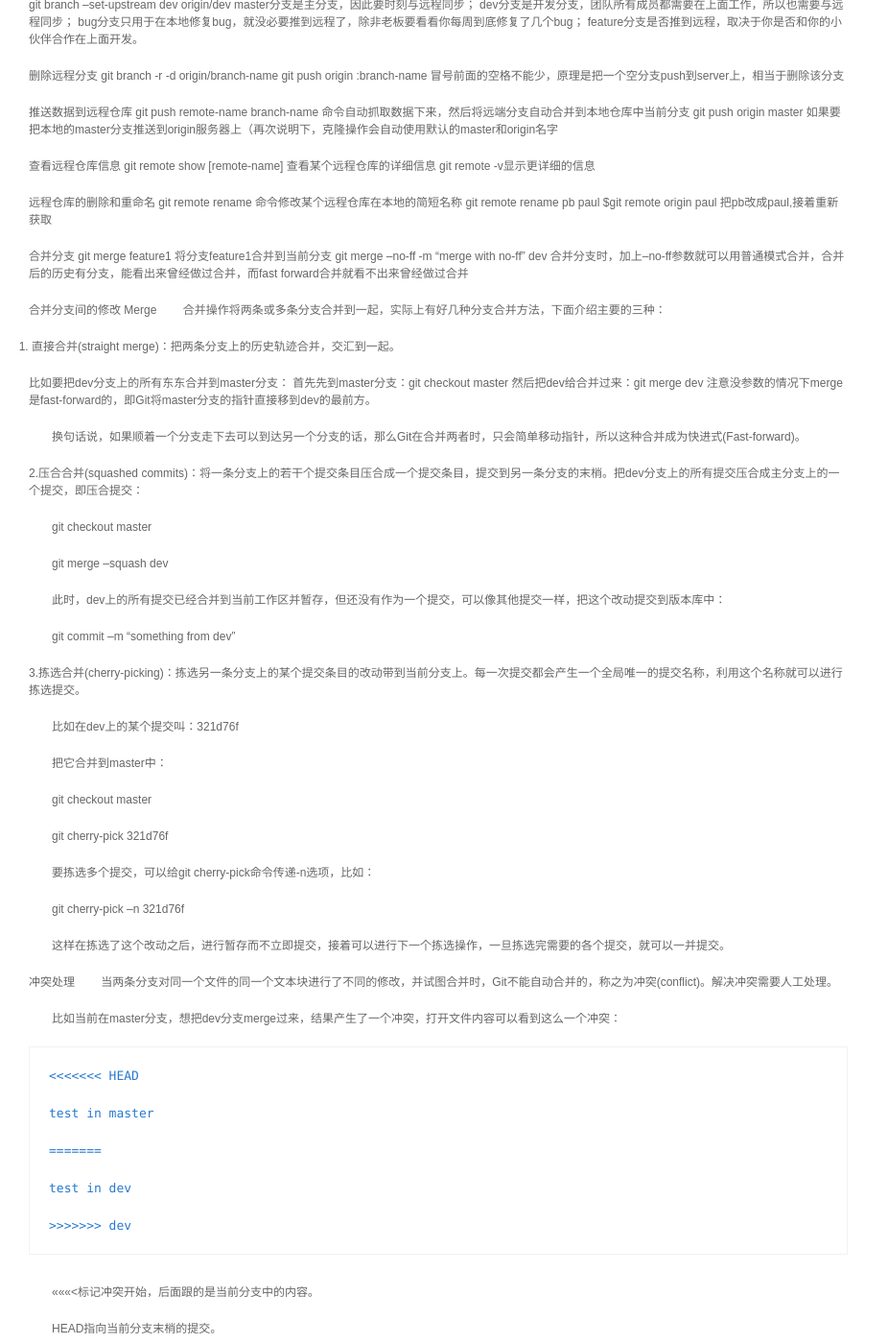
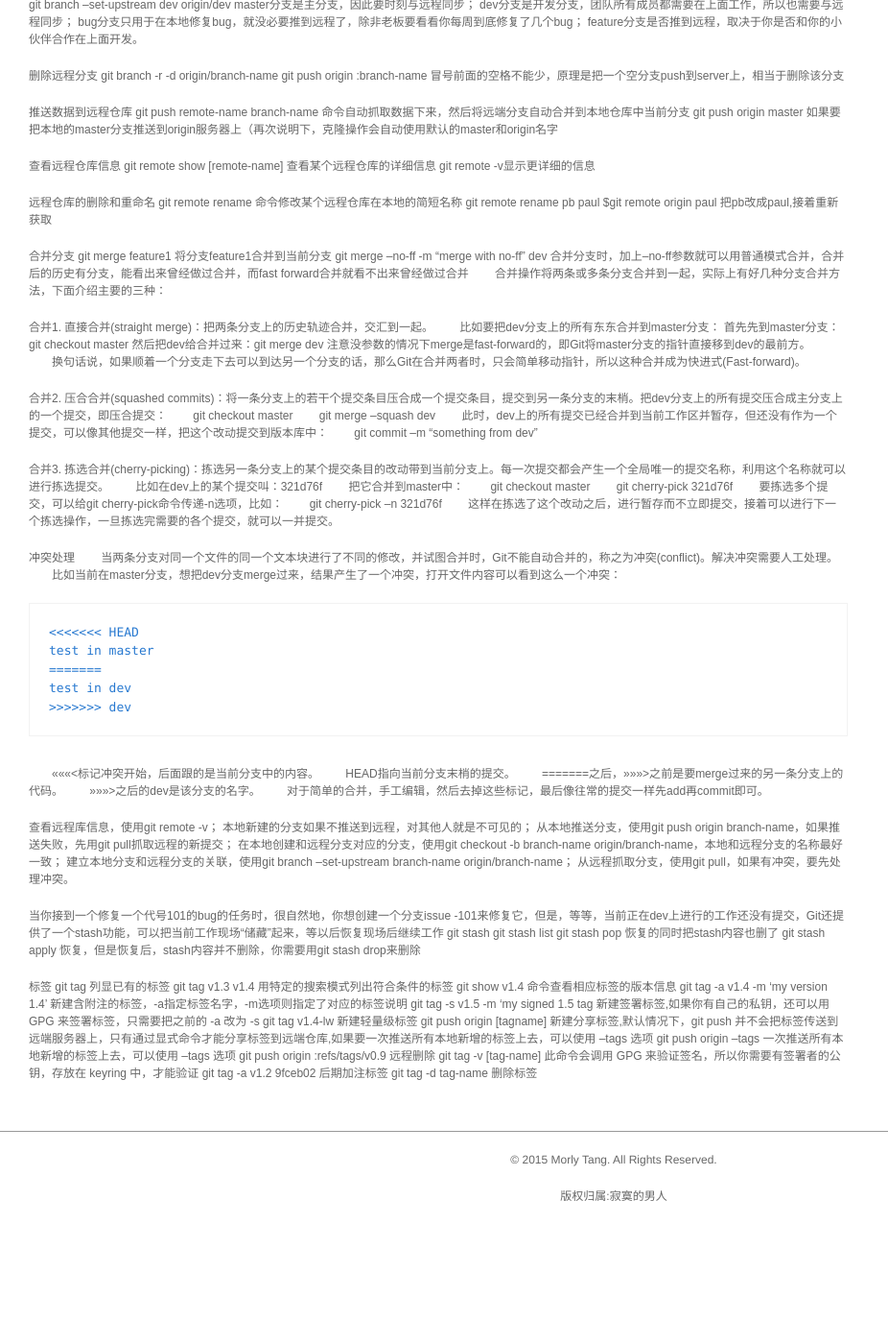
Before and after one commit to Motang/motang.github.io, a Jekyll site: the page built from _posts/2015-03-10-Git笔记.md, in a window 1280 px wide and 1400 px high, scrolled down 2004 px. Shown: the whole window at 96% size, without its empty margins (0-926 px from the left). Built offline with Jekyll 4.4.1, drawn with Linux system fonts in a browser that asks for light colours; after the commit the page ends 3279 px from its top, so only the background shows below that; some of the changed text lies outside the part shown.

Commit message:
git合并冲突修改

````diff
--- a/_posts/2015-03-10-Git笔记.md
+++ b/_posts/2015-03-10-Git笔记.md
@@ -139,68 +139,43 @@ git remote rename pb paul $git remote origin paul 把pb改成paul,接着重新
 合并分支
 git merge feature1 将分支feature1合并到当前分支
 git merge --no-ff -m "merge with no-ff" dev 合并分支时，加上--no-ff参数就可以用普通模式合并，合并后的历史有分支，能看出来曾经做过合并，而fast forward合并就看不出来曾经做过合并
-
-合并分支间的修改 Merge
 　　合并操作将两条或多条分支合并到一起，实际上有好几种分支合并方法，下面介绍主要的三种：
 
-1. 直接合并(straight merge)：把两条分支上的历史轨迹合并，交汇到一起。
-
-比如要把dev分支上的所有东东合并到master分支： 首先先到master分支：git checkout master 然后把dev给合并过来：git merge dev  注意没参数的情况下merge是fast-forward的，即Git将master分支的指针直接移到dev的最前方。
-
+合并1. 直接合并(straight merge)：把两条分支上的历史轨迹合并，交汇到一起。
+　　比如要把dev分支上的所有东东合并到master分支： 首先先到master分支：git checkout master 然后把dev给合并过来：git merge dev  注意没参数的情况下merge是fast-forward的，即Git将master分支的指针直接移到dev的最前方。
 　　换句话说，如果顺着一个分支走下去可以到达另一个分支的话，那么Git在合并两者时，只会简单移动指针，所以这种合并成为快进式(Fast-forward)。
 
-2.压合合并(squashed commits)：将一条分支上的若干个提交条目压合成一个提交条目，提交到另一条分支的末梢。把dev分支上的所有提交压合成主分支上的一个提交，即压合提交：
-
+合并2. 压合合并(squashed commits)：将一条分支上的若干个提交条目压合成一个提交条目，提交到另一条分支的末梢。把dev分支上的所有提交压合成主分支上的一个提交，即压合提交：
 　　git checkout master
-
 　　git merge --squash dev
-
 　　此时，dev上的所有提交已经合并到当前工作区并暂存，但还没有作为一个提交，可以像其他提交一样，把这个改动提交到版本库中：
-
 　　git commit –m “something from dev”
 
-3.拣选合并(cherry-picking)：拣选另一条分支上的某个提交条目的改动带到当前分支上。每一次提交都会产生一个全局唯一的提交名称，利用这个名称就可以进行拣选提交。
-
+合并3. 拣选合并(cherry-picking)：拣选另一条分支上的某个提交条目的改动带到当前分支上。每一次提交都会产生一个全局唯一的提交名称，利用这个名称就可以进行拣选提交。
 　　比如在dev上的某个提交叫：321d76f
-
 　　把它合并到master中：
-
 　　git checkout master
-
 　　git cherry-pick 321d76f
-
 　　要拣选多个提交，可以给git cherry-pick命令传递-n选项，比如：
-
 　　git cherry-pick –n 321d76f
-
 　　这样在拣选了这个改动之后，进行暂存而不立即提交，接着可以进行下一个拣选操作，一旦拣选完需要的各个提交，就可以一并提交。
-
 
 冲突处理
 　　当两条分支对同一个文件的同一个文本块进行了不同的修改，并试图合并时，Git不能自动合并的，称之为冲突(conflict)。解决冲突需要人工处理。
-
 　　比如当前在master分支，想把dev分支merge过来，结果产生了一个冲突，打开文件内容可以看到这么一个冲突：
 
 ```
 <<<<<<< HEAD
-
 test in master
-
 =======
-
 test in dev
-
 >>>>>>> dev
 ```
 
 　　<<<<<<<标记冲突开始，后面跟的是当前分支中的内容。
-
 　　HEAD指向当前分支末梢的提交。
-
 　　=======之后，>>>>>>>之前是要merge过来的另一条分支上的代码。
-
 　　>>>>>>>之后的dev是该分支的名字。
-
 　　对于简单的合并，手工编辑，然后去掉这些标记，最后像往常的提交一样先add再commit即可。
 
 查看远程库信息，使用git remote -v；
````
